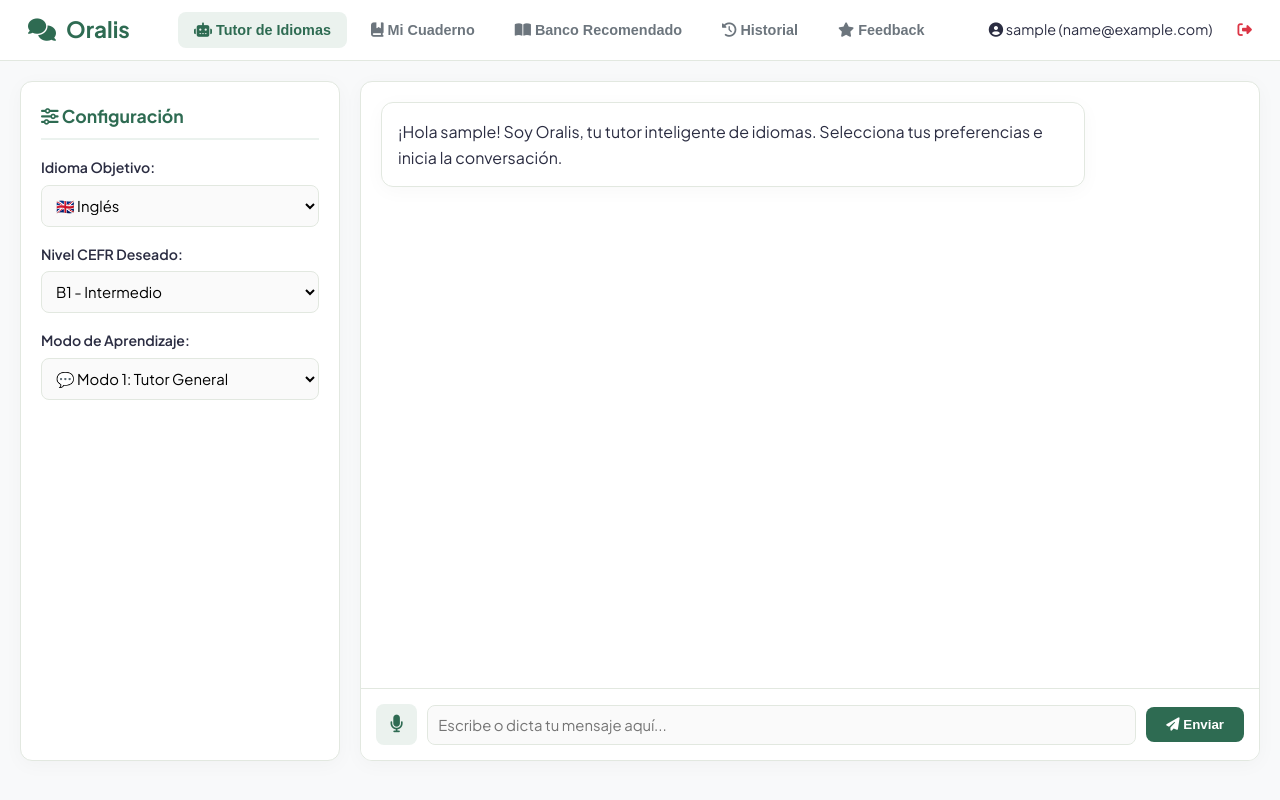
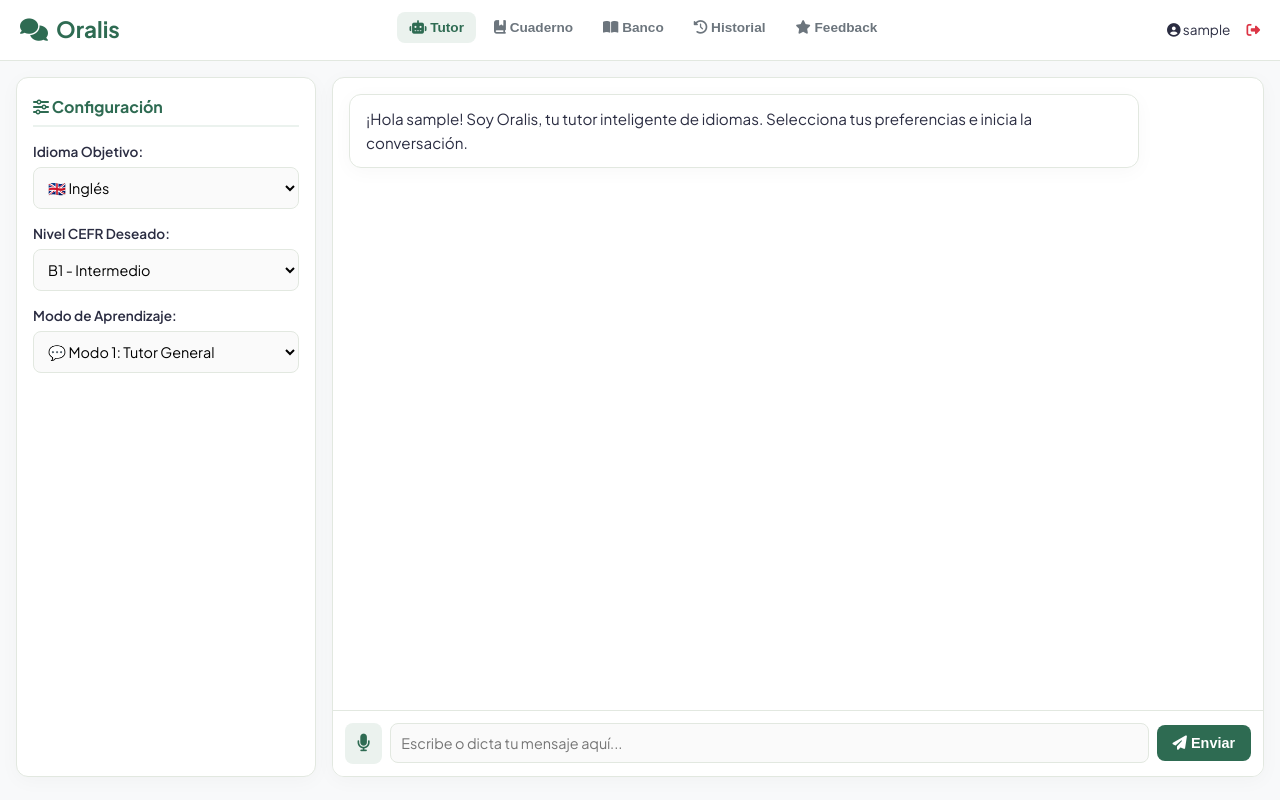
Before and after one commit to pathercab-cmyk/Oralis, a Flask app: page / in a window 1280 px wide. Run offline with Flask 3, Linux system fonts and the light colour scheme; the visitor is signed in with stand-in values (Sample User, id 1).

Commit message:
Update index.html

```diff
--- a/templates/index.html
+++ b/templates/index.html
@@ -2,7 +2,7 @@
 <html lang="es">
 <head>
     <meta charset="UTF-8">
-    <meta name="viewport" content="width=device-width, initial-scale=1.0">
+    <meta name="viewport" content="width=device-width, initial-scale=1.0, maximum-scale=1.0, user-scalable=no">
     <title>Oralis - Tutor Inteligente de Idiomas</title>
     <link href="https://fonts.googleapis.com/css2?family=Plus+Jakarta+Sans:wght@400;500;600;700&display=swap" rel="stylesheet">
     <link rel="stylesheet" href="https://cdnjs.cloudflare.com/ajax/libs/font-awesome/6.4.0/css/all.min.css">
@@ -21,45 +21,46 @@
         * { box-sizing: border-box; margin: 0; padding: 0; }
         body { font-family: 'Plus Jakarta Sans', sans-serif; background-color: var(--bg-main); color: var(--text-dark); line-height: 1.6; }
 
-        /* NAVBAR */
-        .navbar { display: flex; justify-content: space-between; align-items: center; background: #FFFFFF; padding: 12px 28px; border-bottom: 1px solid var(--border-color); }
-        .logo { font-size: 1.4rem; font-weight: 700; color: var(--primary-color); display: flex; align-items: center; gap: 10px; }
-        .nav-links { display: flex; gap: 8px; }
-        .nav-btn { background: transparent; border: none; padding: 10px 16px; font-weight: 600; font-size: 0.9rem; cursor: pointer; border-radius: 8px; color: #6C757D; transition: all 0.2s ease; }
+        /* NAVBAR CON ADAPTACIÓN MÓVIL */
+        .navbar { display: flex; justify-content: space-between; align-items: center; background: #FFFFFF; padding: 12px 20px; border-bottom: 1px solid var(--border-color); flex-wrap: wrap; gap: 10px; }
+        .logo { font-size: 1.4rem; font-weight: 700; color: var(--primary-color); display: flex; align-items: center; gap: 8px; }
+        .nav-links { display: flex; gap: 6px; overflow-x: auto; padding-bottom: 4px; max-width: 100%; }
+        .nav-btn { background: transparent; border: none; padding: 8px 12px; font-weight: 600; font-size: 0.85rem; cursor: pointer; border-radius: 8px; color: #6C757D; transition: all 0.2s ease; white-space: nowrap; flex-shrink: 0; }
         .nav-btn.active, .nav-btn:hover { background-color: #EBF2EE; color: var(--primary-color); }
-        .user-profile { display: flex; align-items: center; gap: 15px; font-size: 0.9rem; }
-        .btn-admin { background: #E8F5E9; color: #2E7D32; padding: 6px 12px; border-radius: 6px; text-decoration: none; font-weight: 600; border: 1px solid #A5D6A7; }
+
+        .user-profile { display: flex; align-items: center; gap: 10px; font-size: 0.85rem; }
+        .btn-admin { background: #E8F5E9; color: #2E7D32; padding: 4px 8px; border-radius: 6px; text-decoration: none; font-weight: 600; border: 1px solid #A5D6A7; font-size: 0.8rem; }
 
         .hidden { display: none !important; }
 
-        .main-container { padding: 20px; max-width: 1400px; margin: 0 auto; }
+        .main-container { padding: 16px; max-width: 1400px; margin: 0 auto; }
 
-        /* LAYOUT CHAT Y CONFIGURACIÓN */
-        .tutor-layout { display: grid; grid-template-columns: 320px 1fr; gap: 20px; height: calc(100vh - 120px); }
-        .sidebar-config { background: var(--card-bg); padding: 20px; border-radius: 12px; border: 1px solid var(--border-color); box-shadow: var(--shadow-soft); display: flex; flex-direction: column; gap: 16px; overflow-y: auto; }
-        .sidebar-config h3 { font-size: 1.1rem; color: var(--primary-color); border-bottom: 2px solid #EBF2EE; padding-bottom: 8px; }
+        /* LAYOUT CHAT Y CONFIGURACIÓN (RESPONSIVE) */
+        .tutor-layout { display: grid; grid-template-columns: 300px 1fr; gap: 16px; height: calc(100vh - 100px); }
+        .sidebar-config { background: var(--card-bg); padding: 16px; border-radius: 12px; border: 1px solid var(--border-color); box-shadow: var(--shadow-soft); display: flex; flex-direction: column; gap: 14px; overflow-y: auto; }
+        .sidebar-config h3 { font-size: 1rem; color: var(--primary-color); border-bottom: 2px solid #EBF2EE; padding-bottom: 6px; }
 
-        .form-group { display: flex; flex-direction: column; gap: 6px; }
-        .form-group label { font-weight: 600; font-size: 0.88rem; }
-        select, input, textarea { width: 100%; padding: 10px; border: 1px solid var(--border-color); border-radius: 8px; font-size: 0.93rem; font-family: inherit; background: #FAFAFA; }
+        .form-group { display: flex; flex-direction: column; gap: 4px; }
+        .form-group label { font-weight: 600; font-size: 0.85rem; }
+        select, input, textarea { width: 100%; padding: 10px; border: 1px solid var(--border-color); border-radius: 8px; font-size: 0.9rem; font-family: inherit; background: #FAFAFA; }
         select:focus, input:focus, textarea:focus { outline: none; border-color: var(--primary-color); background: #FFF; }
 
-        .modo-extra { background: #F4F7F5; padding: 12px; border-radius: 8px; border-left: 3px solid var(--primary-color); margin-top: 5px; }
+        .modo-extra { background: #F4F7F5; padding: 10px; border-radius: 8px; border-left: 3px solid var(--primary-color); margin-top: 4px; }
 
         /* CONTENEDOR CHAT */
-        .chat-wrapper { display: flex; flex-direction: column; background: var(--card-bg); border-radius: 12px; border: 1px solid var(--border-color); box-shadow: var(--shadow-soft); overflow: hidden; }
-        .chat-box { flex: 1; padding: 20px; overflow-y: auto; display: flex; flex-direction: column; gap: 16px; }
-        .message { max-width: 82%; padding: 16px; border-radius: 12px; position: relative; }
+        .chat-wrapper { display: flex; flex-direction: column; background: var(--card-bg); border-radius: 12px; border: 1px solid var(--border-color); box-shadow: var(--shadow-soft); overflow: hidden; height: 100%; }
+        .chat-box { flex: 1; padding: 16px; overflow-y: auto; display: flex; flex-direction: column; gap: 14px; }
+        .message { max-width: 88%; padding: 12px 16px; border-radius: 12px; position: relative; font-size: 0.95rem; }
         .user-message { align-self: flex-end; background: var(--primary-color); color: #FFFFFF; }
         .bot-message { align-self: flex-start; background: #FFFFFF; border: 1px solid var(--border-color); box-shadow: var(--shadow-soft); }
 
-        .block-translation { margin-top: 12px; background: #FFFBF0; border-left: 4px solid #E0A96D; padding: 10px 14px; border-radius: 6px; font-size: 0.9rem; }
-        .block-correction { margin-top: 12px; background: #EBF3EF; border-left: 4px solid var(--primary-color); padding: 10px 14px; border-radius: 6px; font-size: 0.9rem; }
+        .block-translation { margin-top: 10px; background: #FFFBF0; border-left: 4px solid #E0A96D; padding: 8px 12px; border-radius: 6px; font-size: 0.88rem; }
+        .block-correction { margin-top: 10px; background: #EBF3EF; border-left: 4px solid var(--primary-color); padding: 8px 12px; border-radius: 6px; font-size: 0.88rem; }
 
-        .chat-input-container { display: flex; padding: 15px; gap: 10px; border-top: 1px solid var(--border-color); background: #FFFFFF; align-items: center; }
+        .chat-input-container { display: flex; padding: 12px; gap: 8px; border-top: 1px solid var(--border-color); background: #FFFFFF; align-items: center; }
         .chat-input-container textarea { resize: none; }
-        .btn-primary { background: var(--primary-color); color: #FFF; border: none; padding: 10px 20px; border-radius: 8px; font-weight: 600; cursor: pointer; white-space: nowrap; }
-        .btn-icon { background: #EBF2EE; color: var(--primary-color); border: none; padding: 10px 14px; border-radius: 8px; cursor: pointer; font-size: 1.1rem; transition: background 0.2s; }
+        .btn-primary { background: var(--primary-color); color: #FFF; border: none; padding: 10px 16px; border-radius: 8px; font-weight: 600; cursor: pointer; white-space: nowrap; font-size: 0.9rem; }
+        .btn-icon { background: #EBF2EE; color: var(--primary-color); border: none; padding: 10px 12px; border-radius: 8px; cursor: pointer; font-size: 1.1rem; transition: background 0.2s; flex-shrink: 0; }
         .btn-icon:hover { background: #D6E4DC; }
         .btn-icon.recording { background: #DC3545; color: #FFF; animation: pulse 1.2s infinite; }
 
@@ -93,18 +112,18 @@
     <header class="navbar">
         <div class="logo"><i class="fa-solid fa-comments"></i> <span>Oralis</span></div>
         <nav class="nav-links">
-            <button class="nav-btn active" onclick="switchTab('tutor', event)"><i class="fa-solid fa-robot"></i> Tutor de Idiomas</button>
-            <button class="nav-btn" onclick="switchTab('cuaderno', event)"><i class="fa-solid fa-book-bookmark"></i> Mi Cuaderno</button>
-            <button class="nav-btn" onclick="switchTab('banco', event)"><i class="fa-solid fa-book-open"></i> Banco Recomendado</button>
+            <button class="nav-btn active" onclick="switchTab('tutor', event)"><i class="fa-solid fa-robot"></i> Tutor</button>
+            <button class="nav-btn" onclick="switchTab('cuaderno', event)"><i class="fa-solid fa-book-bookmark"></i> Cuaderno</button>
+            <button class="nav-btn" onclick="switchTab('banco', event)"><i class="fa-solid fa-book-open"></i> Banco</button>
             <button class="nav-btn" onclick="switchTab('historial', event)"><i class="fa-solid fa-clock-rotate-left"></i> Historial</button>
             <button class="nav-btn" onclick="switchTab('feedback', event)"><i class="fa-solid fa-star"></i> Feedback</button>
         </nav>
         <div class="user-profile">
-            <span><i class="fa-solid fa-circle-user"></i> {{ user_name }} ({{ user_email }})</span>
+            <span><i class="fa-solid fa-circle-user"></i> {{ user_name }}</span>
             {% if user_email == 'p75886777@gmail.com' %}
-                <a href="/admin/feedbacks" class="btn-admin"><i class="fa-solid fa-shield-halved"></i> Admin Panel</a>
+                <a href="/admin/feedbacks" class="btn-admin"><i class="fa-solid fa-shield-halved"></i> Admin</a>
             {% endif %}
-            <a href="/logout" style="color:#DC3545; text-decoration:none; margin-left:10px;" title="Cerrar Sesión"><i class="fa-solid fa-right-from-bracket"></i></a>
+            <a href="/logout" style="color:#DC3545; text-decoration:none; margin-left:6px;" title="Cerrar Sesión"><i class="fa-solid fa-right-from-bracket"></i></a>
         </div>
     </header>
 
@@ -454,14 +469,13 @@
             recognition.start();
         }
 
-        // ALTAVOZ: LECTURA EN VOZ ALTA DE LOS MENSAJES DEL BOT
         function reproducirAudioMensaje(texto) {
             if ('speechSynthesis' in window) {
-                window.speechSynthesis.cancel(); // Detener cualquier audio previo
+                window.speechSynthesis.cancel();
                 const utterance = new SpeechSynthesisUtterance(texto);
                 const idioma = document.getElementById('select-idioma').value;
                 utterance.lang = idiomaCodigosISO[idioma] || 'en-US';
-                utterance.rate = 0.9; // Velocidad de articulación clara
+                utterance.rate = 0.9;
                 window.speechSynthesis.speak(utterance);
             } else {
                 alert("Tu navegador no soporta la reproducción de texto a voz.");
```
Also changed, not shown: other parts of templates/index.html (+31 -18 lines).
